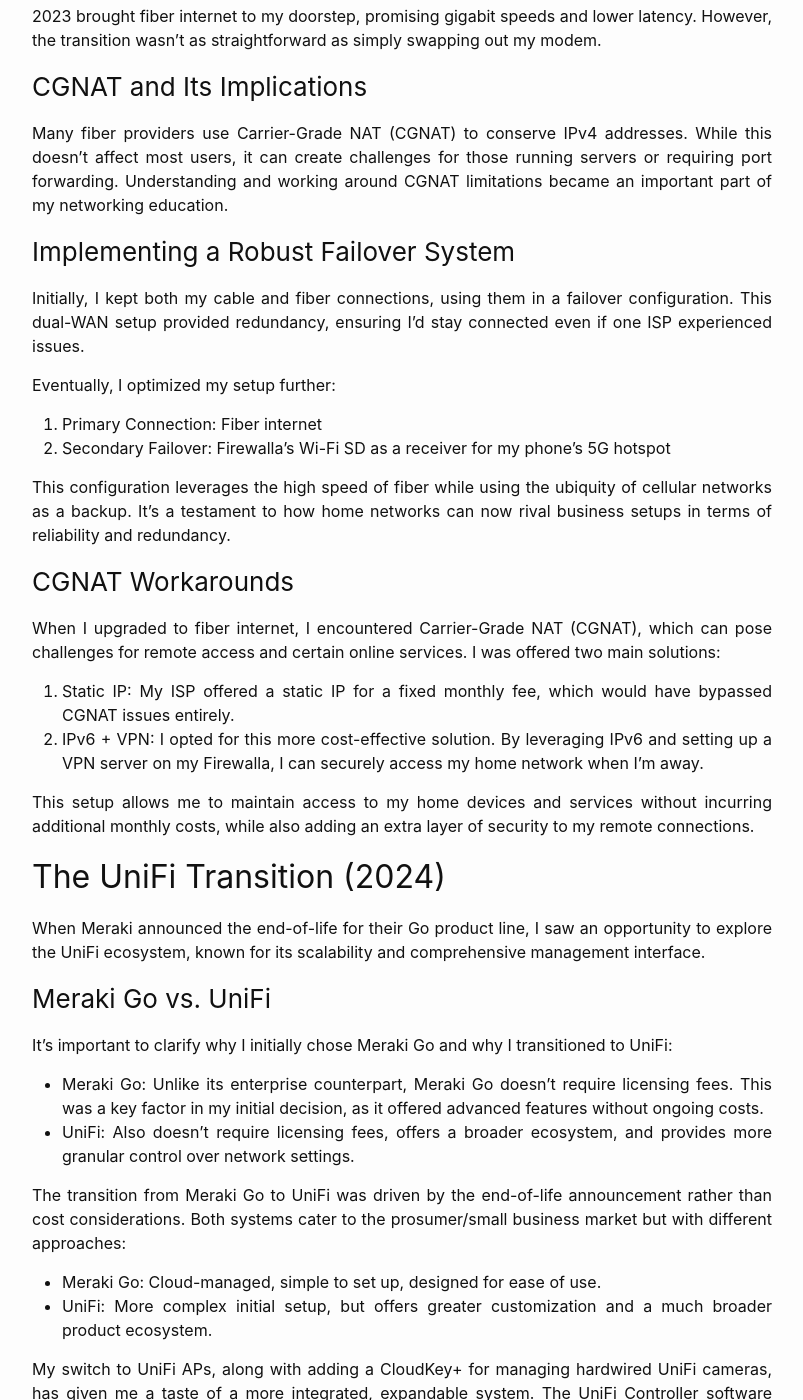
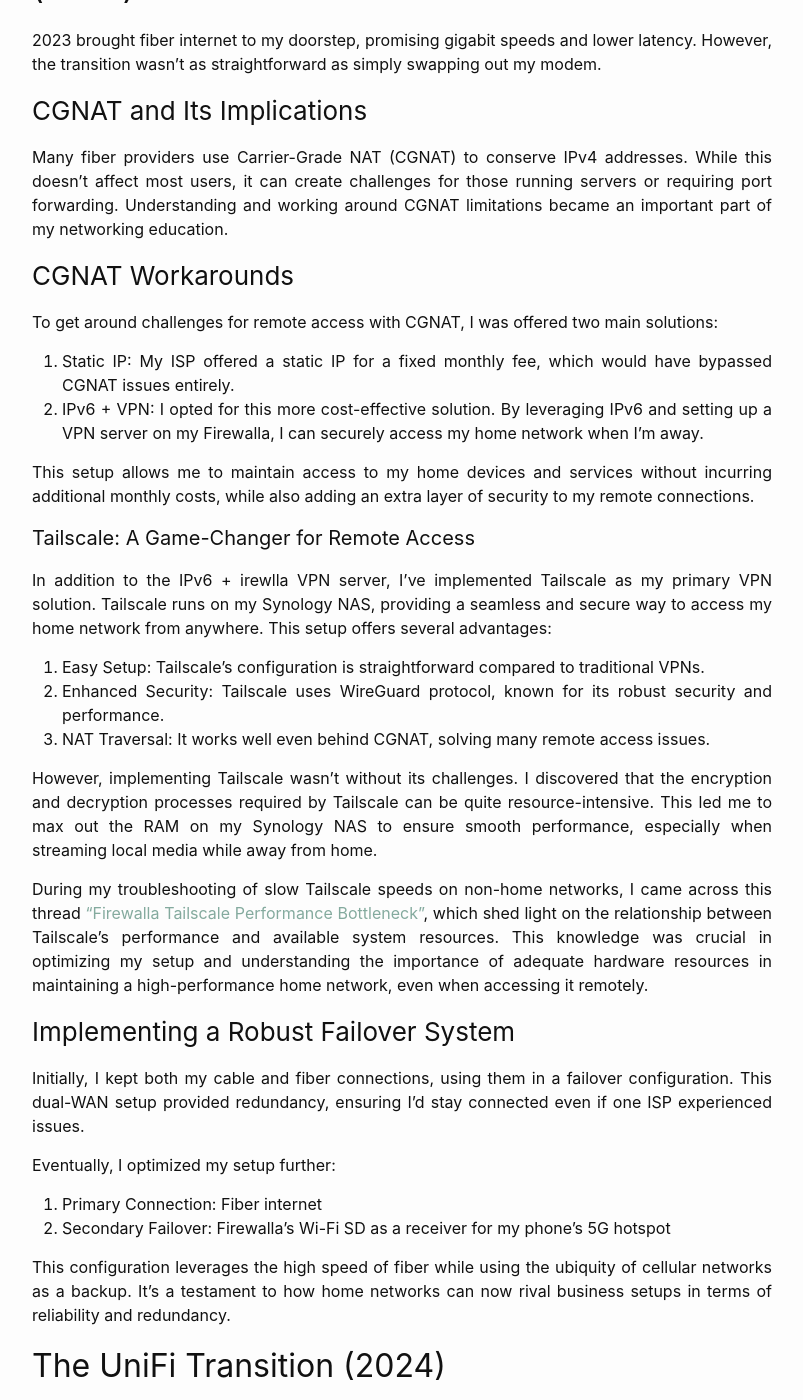
Before and after one commit to janpreet/vigilant-dollop, a Jekyll site: the page built from _posts/2024-08-14-home-network.md, in a window 1280 px wide and 1400 px high, scrolled down 2746 px. Shown: the whole window, without its empty margins (238-1041 px from the left). Built offline with Jekyll 4.4.1, drawn with Linux system fonts in a browser that asks for light colours; some of the changed text lies outside the part shown.

Commit message:
home-network update

```diff
--- a/_posts/2024-08-14-home-network.md
+++ b/_posts/2024-08-14-home-network.md
@@ -7,7 +7,7 @@ comments: false
 permalink: /home-network
 ---
 
-In an era of increasingly connected homes, a robust, secure, and efficient network is crucial. This blog post chronicles my journey from a simple mesh system to a sophisticated, multi-VLAN setup with enterprise-grade features. Whether you're a networking enthusiast or just starting to explore beyond basic routers, you'll find insights into the evolution of home networking technologies, the challenges of implementation, and the rewards of a well-designed system.
+In this age of increasingly connected homes with smart devices, a robust, secure, and efficient network is crucial. I this post, I'd try to chronicle my journey from a simple mesh system to a sophisticated, multi-VLAN setup with almost enterprise-grade features. Whether you're a networking enthusiast or just starting to explore beyond basic routers, you'll find insights into the evolution of home networking technologies, the challenges of implementation, and the rewards of a well-designed system.
 
 ## The OSI Model: A Foundation for Understanding
 
@@ -85,6 +85,27 @@ Implementing VLANs was not without its challenges. The concept of logically sepa
 
 Many fiber providers use Carrier-Grade NAT (CGNAT) to conserve IPv4 addresses. While this doesn't affect most users, it can create challenges for those running servers or requiring port forwarding. Understanding and working around CGNAT limitations became an important part of my networking education.
 
+### CGNAT Workarounds
+
+To get around challenges for remote access with CGNAT, I was offered two main solutions:
+
+1. Static IP: My ISP offered a static IP for a fixed monthly fee, which would have bypassed CGNAT issues entirely.
+2. IPv6 + VPN: I opted for this more cost-effective solution. By leveraging IPv6 and setting up a VPN server on my Firewalla, I can securely access my home network when I'm away.
+
+This setup allows me to maintain access to my home devices and services without incurring additional monthly costs, while also adding an extra layer of security to my remote connections.
+
+#### Tailscale: A Game-Changer for Remote Access
+
+In addition to the IPv6 + irewlla VPN server, I've implemented Tailscale as my primary VPN solution. Tailscale runs on my Synology NAS, providing a seamless and secure way to access my home network from anywhere. This setup offers several advantages:
+
+1. Easy Setup: Tailscale's configuration is straightforward compared to traditional VPNs.
+2. Enhanced Security: Tailscale uses WireGuard protocol, known for its robust security and performance.
+3. NAT Traversal: It works well even behind CGNAT, solving many remote access issues.
+
+However, implementing Tailscale wasn't without its challenges. I discovered that the encryption and decryption processes required by Tailscale can be quite resource-intensive. This led me to max out the RAM on my Synology NAS to ensure smooth performance, especially when streaming local media while away from home.
+
+During my troubleshooting of slow Tailscale speeds on non-home networks, I came across this thread ["Firewalla Tailscale Performance Bottleneck"](https://help.firewalla.com/hc/en-us/community/posts/25365367131539-Firewalla-Tailscale-Performance-Bottleneck), which shed light on the relationship between Tailscale's performance and available system resources. This knowledge was crucial in optimizing my setup and understanding the importance of adequate hardware resources in maintaining a high-performance home network, even when accessing it remotely.
+
 ### Implementing a Robust Failover System
 
 Initially, I kept both my cable and fiber connections, using them in a failover configuration. This dual-WAN setup provided redundancy, ensuring I'd stay connected even if one ISP experienced issues.
@@ -95,15 +116,6 @@ Eventually, I optimized my setup further:
 2. Secondary Failover: Firewalla's Wi-Fi SD as a receiver for my phone's 5G hotspot
 
 This configuration leverages the high speed of fiber while using the ubiquity of cellular networks as a backup. It's a testament to how home networks can now rival business setups in terms of reliability and redundancy.
-
-### CGNAT Workarounds
-
-When I upgraded to fiber internet, I encountered Carrier-Grade NAT (CGNAT), which can pose challenges for remote access and certain online services. I was offered two main solutions:
-
-1. Static IP: My ISP offered a static IP for a fixed monthly fee, which would have bypassed CGNAT issues entirely.
-2. IPv6 + VPN: I opted for this more cost-effective solution. By leveraging IPv6 and setting up a VPN server on my Firewalla, I can securely access my home network when I'm away.
-
-This setup allows me to maintain access to my home devices and services without incurring additional monthly costs, while also adding an extra layer of security to my remote connections.
 
 ## The UniFi Transition (2024)
 
```
Also changed, not shown: other parts of _posts/2024-08-14-home-network.md (+1 -1 lines).
